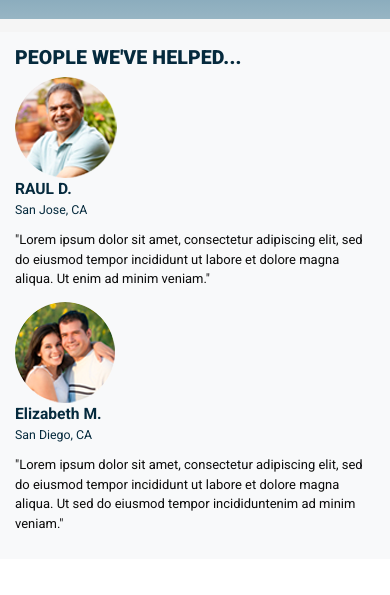
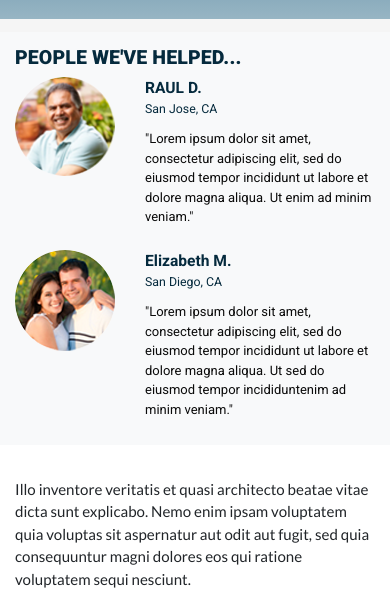
Before and after one commit to ZacharyDinerstein/cccs-redesign, a website: page index.html in a window 390 px wide. Shown: the part 1067-1662 px from the top of the page. Drawn offline with Linux system fonts and the light colour scheme.

Commit message:
testimonials made responsive

```diff
--- a/index.html
+++ b/index.html
@@ -188,26 +188,26 @@
             <h2 class="section-header">PEOPLE WE'VE HELPED...</h2>
           </div>
         </div>
-        <div class="row">
+        <div class="row testimonials-container">
           <div class="col-lg-2"></div>
-          <div class="col-lg-4">
+          <div class="col-lg-4 testimonial-wrapper">
             <div class="row">
-              <div class="col-lg-4">
+              <div class="col-4 col-lg-4">
                 <img class="rounded-circle" src="img/Raul.png" alt="">
               </div>
-              <div class="col-lg-8">
+              <div class="col-8 col-lg-8">
                 <p class="name">RAUL D.</p>
                 <p class="address">San Jose, CA</p>
                 <p class="body">"Lorem ipsum dolor sit amet, consectetur adipiscing elit, sed do eiusmod tempor incididunt ut labore et dolore magna aliqua. Ut enim ad minim veniam."</p>
               </div>
             </div>
           </div>
-          <div class="col-lg-4">
+          <div class="col-lg-4 testimonial-wrapper last">
             <div class="row">
-              <div class="col-lg-4">
+              <div class="col-4 col-lg-4">
                 <img class="rounded-circle" src="img/Elizabeth.png" alt="">
               </div>
-              <div class="col-lg-8">
+              <div class="col-8 col-lg-8">
                 <p class="name">Elizabeth M.</p>
                 <p class="address">San Diego, CA</p>
                 <p class="body">"Lorem ipsum dolor sit amet, consectetur adipiscing elit, sed do eiusmod tempor incididunt ut labore et dolore magna aliqua. Ut sed do eiusmod tempor incididuntenim ad minim veniam."</p>
--- a/scss/main.scss
+++ b/scss/main.scss
@@ -278,6 +278,11 @@ header {
 	.body {
 		color: $dark-black;
 	}
+	img {
+		width: 100%;
+		max-height: 124px;
+		max-width: 124px;
+	}
 }
 
 
@@ -383,6 +388,12 @@ header {
 			}
 		}
 	}
+	.testimonial-wrapper {
+		margin-bottom: 10px;
+		&.last {
+			margin-bottom: 0px;
+		}
+	}
 }
 
 /* Small devices (landscape phones, less than 768px)*/
```
Also changed, not shown: css/main.css, 1 other file.
